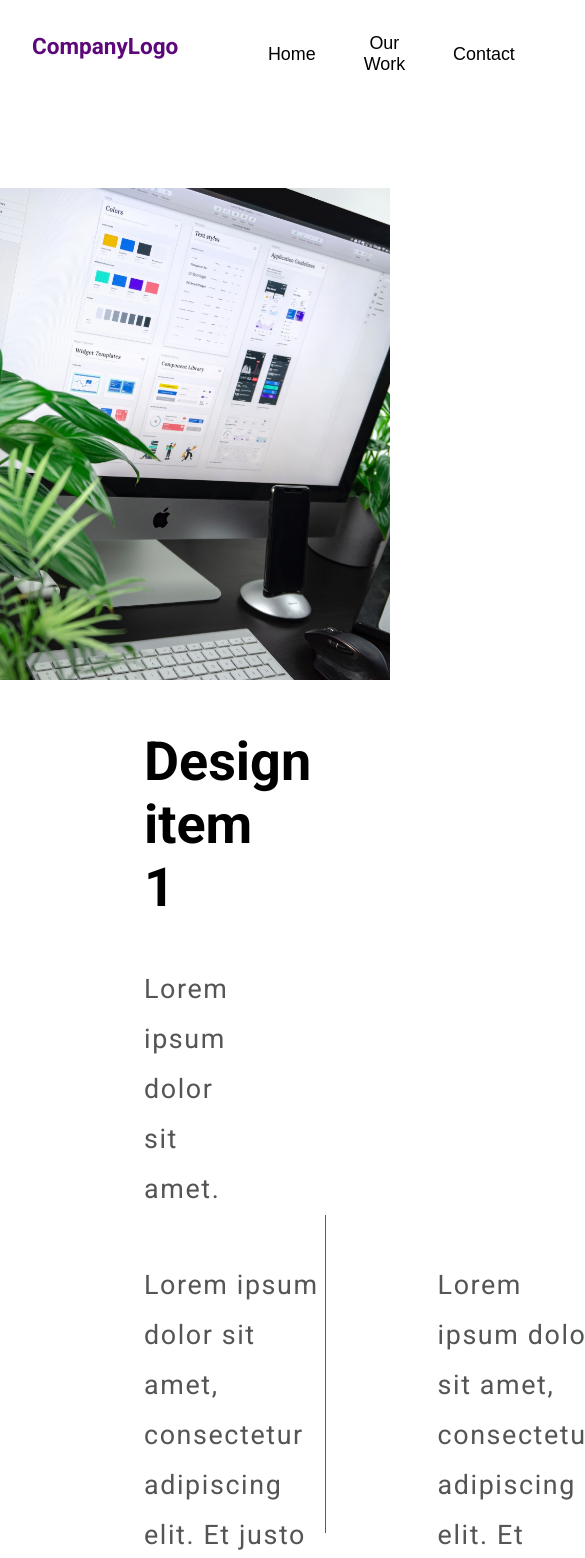
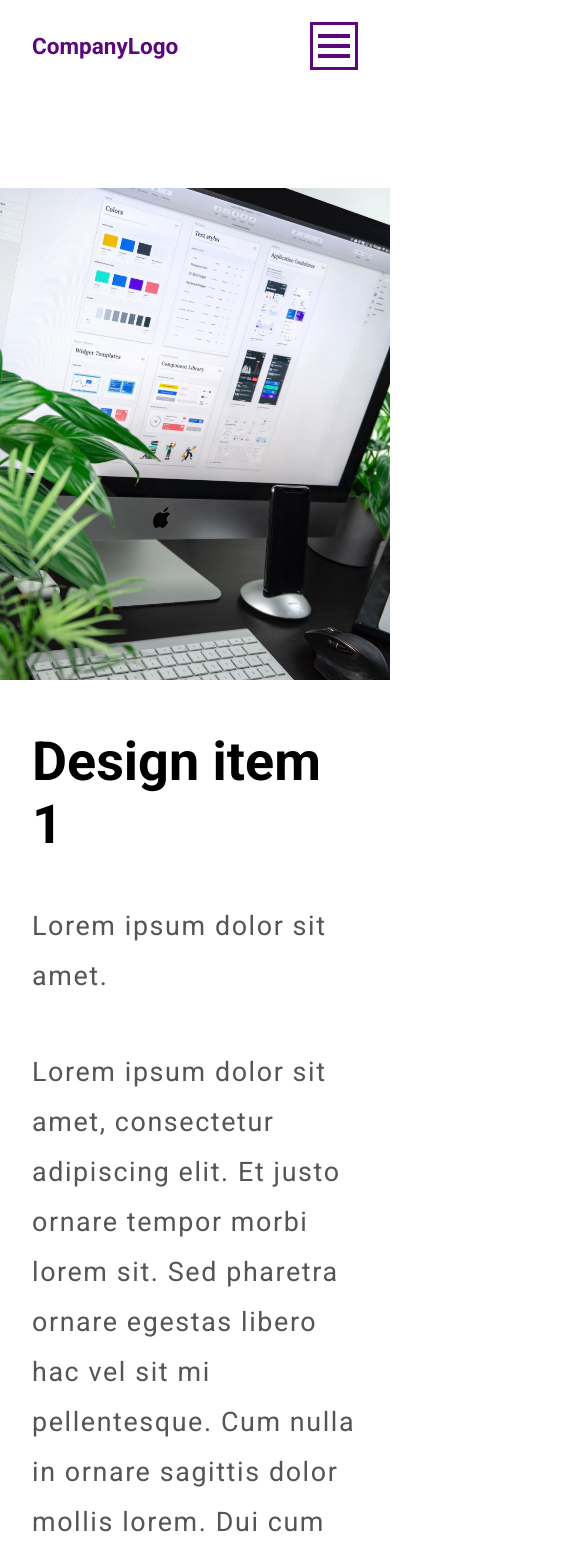
Before and after one commit to Sniafer/landing-page-design, a React (Create React App) app: page /work/1 in a window 390 px wide. Shown: the top 1558 px of the page, 585 px wide, since content can reach past the window. Built offline with nearby package versions, Linux system fonts and the light colour scheme.

Commit message:
mobile friendly

```diff
--- a/src/components/Header.js
+++ b/src/components/Header.js
@@ -11,6 +11,9 @@ const StyledHeader = styled.h1`
   position: relative;
   color: ${({ theme }) => theme.headerColor || colors.black};
   font-weight: 700;
+  @media (max-width: 380px) {
+    width: auto;
+  }
 `;
 
 export default Header;
--- a/src/components/Hero.js
+++ b/src/components/Hero.js
@@ -6,6 +6,7 @@ import colors from "../utils/colors";
 import Header from "./Header";
 import Subtext from "./Subtext";
 import CallToAction from "./CallToAction";
+import { Link } from "react-router-dom";
 
 const Hero = () => {
   const theme = {
@@ -23,7 +24,9 @@ const Hero = () => {
         <LeftSide>
           <Header>We make your work look amazing</Header>
           <Subtext>Beatiful desgins at your fingertips</Subtext>
-          <CallToAction>See more</CallToAction>
+          <StyledLink to="/work">
+            <CallToAction>See more</CallToAction>
+          </StyledLink>
         </LeftSide>
         <RightSide>
           <Image src={heroImage} />
@@ -76,3 +79,7 @@ const Background = styled.img`
   z-index: -1;
   opacity: 55%;
 `;
+
+const StyledLink = styled(Link)`
+  text-decoration: none;
+`;
--- a/src/components/ImageCard.js
+++ b/src/components/ImageCard.js
@@ -16,6 +16,9 @@ const ImageContainer = styled(Link)`
   height: 17rem;
   position: relative;
   margin-right: 1.5rem;
+  @media (max-width: 900px) {
+    margin-bottom: 1rem;
+  }
 `;
 
 const Image = styled.img`
--- a/src/components/Line.js
+++ b/src/components/Line.js
@@ -8,9 +8,17 @@ const Line = () => {
 
 const StyledLine = styled.img`
   color: ${colors.gray};
-  height: 20rem;
+  height: ${({ height }) => height || "20rem"};
   width: 1.5rem;
   margin-right: 7rem;
+  margin-left: 2rem;
+  @media (max-width: 1400px) {
+    margin-right: 8rem;
+    margin-left: 2rem;
+  }
+  @media (max-width: 900px) {
+    display: none;
+  }
 `;
 
 export default Line;
--- a/src/components/Logo.js
+++ b/src/components/Logo.js
@@ -12,6 +12,9 @@ const StyledLogo = styled(Link)`
   font-weight: 700;
   color: ${({ theme }) => theme.logoColor};
   cursor: pointer;
+  @media (max-width: 380px) {
+    margin-right: auto;
+  }
 `;
 
 export default Logo;
--- a/src/components/NavButton.js
+++ b/src/components/NavButton.js
@@ -1,5 +1,6 @@
 import styled from "styled-components";
 import { Link } from "react-router-dom";
+import colors from "../utils/colors";
 
 const NavButton = ({ name, path, onClick }) => {
   return (
@@ -17,12 +18,16 @@ const Button = styled.button`
   background: none;
   color: ${({ theme }) => theme.buttonColor};
   cursor: pointer;
+  @media (max-width: 600px) {
+    color: ${colors.white};
+  }
 `;
 const StyledLink = styled(Link)`
   margin-right: 3rem;
   text-decoration: none;
   @media (max-width: 600px) {
-    margin-top: 1rem;
+    padding: 1rem;
+    margin-right: 0;
   }
 `;
 
--- a/src/components/Navbar.js
+++ b/src/components/Navbar.js
@@ -8,7 +8,7 @@ import ContactButton from "./ContactButton";
 import { useState } from "react";
 
 const Navbar = () => {
-  const [show, setShow] = useState("none");
+  const [open, setOpen] = useState("");
 
   const theme = {
     logoColor: colors.primary,
@@ -19,7 +19,7 @@ const Navbar = () => {
   };
 
   const handleShow = () => {
-    show === "flex" ? setShow("none") : setShow("flex");
+    open === "open" ? setOpen("") : setOpen("open");
   };
 
   return (
@@ -32,7 +32,22 @@ const Navbar = () => {
           ))}
           <ContactButton text="Get in touch" />
         </ButtonContainer>
+        <MobileNav>
+          <Menu onClick={handleShow}>
+            <Burger className={open} />
+          </Menu>
+        </MobileNav>
       </Nav>
+      <MobileMenu open={open}>
+        {navItems.map((item) => (
+          <NavButton
+            name={item.name}
+            key={item.name}
+            path={item.path}
+            onClick={handleShow}
+          />
+        ))}
+      </MobileMenu>
     </ThemeProvider>
   );
 };
@@ -57,6 +72,65 @@ const ButtonContainer = styled.div`
   display: flex;
   align-items: center;
   width: 100%;
+  @media (max-width: 600px) {
+    display: none;
+  }
+`;
+
+const MobileMenu = styled.div`
+  display: none;
+  @media (max-width: 600px) {
+    display: ${({ open }) => (open !== "" ? "flex" : "none")};
+    flex-direction: column;
+    justify-content: center;
+    align-items: center;
+    background-color: ${colors.primary};
+    margin-top: 2rem;
+    width: 100%;
+  }
+`;
+
+const MobileNav = styled.div`
+  display: none;
+  @media (max-width: 600px) {
+    display: flex;
+  }
+`;
+
+const Menu = styled.div`
+  position: relative;
+  display: flex;
+  justify-content: center;
+  align-items: center;
+  width: 3rem;
+  height: 3rem;
+  cursor: pointer;
+  transition: all 0.5s ease-in-out;
+  border: 0.2rem solid ${colors.primary};
+`;
+
+const Burger = styled.button`
+  width: 32px;
+  height: 4px;
+  background: ${colors.primary};
+  text-decoration: none;
+  border: none;
+  transition: all 0.5s ease-in-out;
+  &:before,
+  &:after {
+    content: "";
+    position: absolute;
+    width: 32px;
+    height: 4px;
+    background: ${colors.primary};
+    transition: all 0.5s ease-in-out;
+  }
+  &:before {
+    transform: translateX(-16px) translateY(-12px);
+  }
+  &:after {
+    transform: translateX(-16px) translateY(8px);
+  }
 `;
 
 export default Navbar;
--- a/src/components/Subtext.js
+++ b/src/components/Subtext.js
@@ -1,8 +1,8 @@
 import styled from "styled-components";
 import colors from "../utils/colors";
 
-const Subtext = ({ children }) => {
-  return <StyledSubtext>{children}</StyledSubtext>;
+const Subtext = ({ children, left }) => {
+  return <StyledSubtext left={left}>{children}</StyledSubtext>;
 };
 
 const StyledSubtext = styled.p`
@@ -12,6 +12,15 @@ const StyledSubtext = styled.p`
   margin-top: ${({ theme }) => theme.subTop || "2.85rem"};
   letter-spacing: 0.1rem;
   line-height: 50px;
+  @media (max-width: 1400px) {
+    width: ${({ left }) => (left ? "" : "auto")};
+    margin-right: ${({ left }) => (left ? "1rem" : "0")};
+  }
+  @media (max-width: 900px) {
+    margin-right: 0;
+    width: auto;
+    margin-top: 2.85rem;
+  }
 `;
 
 export default Subtext;
--- a/src/pages/Contact.js
+++ b/src/pages/Contact.js
@@ -63,11 +63,18 @@ const Container = styled.div`
   margin-right: 9rem;
   margin-top: 7.5rem;
   margin-bottom: 5.57rem;
+  @media (max-width: 1200px) {
+    margin-right: 2rem;
+    margin-left: 2rem;
+  }
 `;
 
 const Top = styled.div`
   display: flex;
   margin-bottom: 2.85rem;
+  @media (max-width: 900px) {
+    flex-direction: column;
+  }
 `;
 
 const LeftSide = styled.div`
--- a/src/pages/ItemPage.js
+++ b/src/pages/ItemPage.js
@@ -46,10 +46,17 @@ const Container = styled.div`
 const Article = styled.article`
   margin-left: 9rem;
   margin-right: 9rem;
+  @media (max-width: 1200px) {
+    margin-right: 2rem;
+    margin-left: 2rem;
+  }
 `;
 
 const Section = styled.section`
   display: flex;
+  @media (max-width: 900px) {
+    flex-direction: column;
+  }
 `;
 
 const Image = styled.img`
--- a/src/pages/OurWork.js
+++ b/src/pages/OurWork.js
@@ -26,7 +26,7 @@ const OurWork = () => {
         <ThemeProvider theme={leftTheme}>
           <LeftSide>
             <Header>Our work</Header>
-            <Subtext>
+            <Subtext left={true}>
               Lorem ipsum dolor sit amet, consectetur adipiscing elit.
             </Subtext>
           </LeftSide>
@@ -74,13 +74,21 @@ const OurWork = () => {
 const Container = styled.div`
   margin-left: 9rem;
   margin-right: 9rem;
+  @media (max-width: 1200px) {
+    margin-right: 2rem;
+    margin-left: 2rem;
+  }
 `;
 
 const TopSection = styled.section`
   display: flex;
+  @media (max-width: 900px) {
+    flex-direction: column;
+  }
 `;
 const BotSection = styled.section`
   margin-top: 9.56rem;
+  margin-bottom: 2.85rem;
 `;
 
 const Row = styled.div`
@@ -88,11 +96,18 @@ const Row = styled.div`
   justify-content: space-between;
   flex-wrap: wrap;
   margin-bottom: 2.85rem;
+  @media (max-width: 900px) {
+    flex-direction: column;
+    margin-bottom: 0;
+  }
 `;
 
 const LeftSide = styled.div`
   margin-right: auto;
   margin-top: 7.5rem;
+  @media (max-width: 900px) {
+    margin-right: 0;
+  }
 `;
 
 const RightSide = styled.aside`
--- a/src/utils/GlobalStyles.js
+++ b/src/utils/GlobalStyles.js
@@ -21,6 +21,18 @@ const GlobalStyles = createGlobalStyle`
  .show {
      display: block;
  }
+
+ .open {
+  transform: translateX(-50px);
+  background: transparent;
+ }
+ .open:before {
+    transform: rotate(45deg) translate(24px, -24px);
+ }
+
+ .open:after {
+    transform: rotate(-45deg) translate(24px, 24px);
+ }
 `;
 
 export default GlobalStyles;
```
